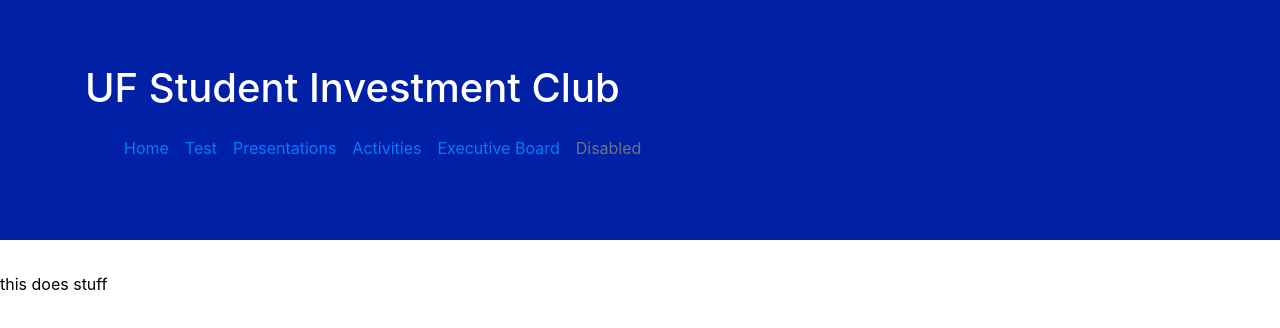
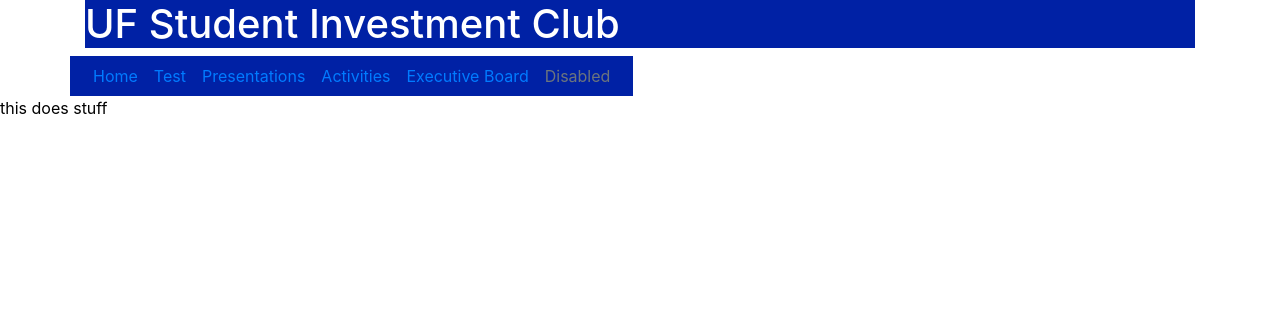
Before and after one commit to stevenrosenthal/Front-end-Practice, a React (Create React App) app in the folder client/: page / in a window 1280 px wide. Shown: the top 328 px of the page. Built offline with nearby package versions, Linux system fonts and the light colour scheme.

Commit message:
new attempt

```diff
--- a/client/src/Header.css
+++ b/client/src/Header.css
@@ -2,9 +2,8 @@
   background-color: white;
 }
 
-.jumbotron {
-  color: rgb(250, 70, 22);
-  background-color: rgb(0, 33, 165);
+.container {
+  width: 100%;
 }
 
 .navbar-header {
@@ -12,17 +11,16 @@
   background-color: rgb(0, 33, 165);
 }
 
-.container {
-  color: white;
+.navbar {
+  overflow: auto;
+  background-color: rgb(0, 33, 165);
+  margin: 0px;
+  padding: 0px;
 }
 
-.grid-container {
-  display: grid;
-  grid-template-columns: 1fr 1fr 1fr 1fr;
-  grid-template-rows: 1fr 1fr 1fr;
-  /*
-        gap: 10% 10%;
-      */
-  margin: 10%;
-  padding: 50px;
+.banner {
+  color: white;
+  background-color: rgb(0, 33, 165);
+  margin: 0px;
+  padding: 0px;
 }
--- a/client/src/Header.js
+++ b/client/src/Header.js
@@ -4,10 +4,11 @@
 
 function Header() {
   return (
-    <div>
-      <div class="jumbotron jumbotron-fluid">
     <div class="container">
+      <div class="banner">
         <h1>UF Student Investment Club</h1>
+      </div>
+      <div class="row">
         <nav class="navbar navbar-expand-lg navbar-header">
           <div class="container-fluid">
             <button
@@ -64,7 +65,6 @@
         </nav>
       </div>
     </div>
-    </div>
   );
 }
 
--- a/client/src/Home.css
+++ b/client/src/Home.css
@@ -1,4 +1,5 @@
 body {
+  color: orange;
   background-color: white;
 }
 
```
Lines whose indentation alone changed are shown as unchanged.
